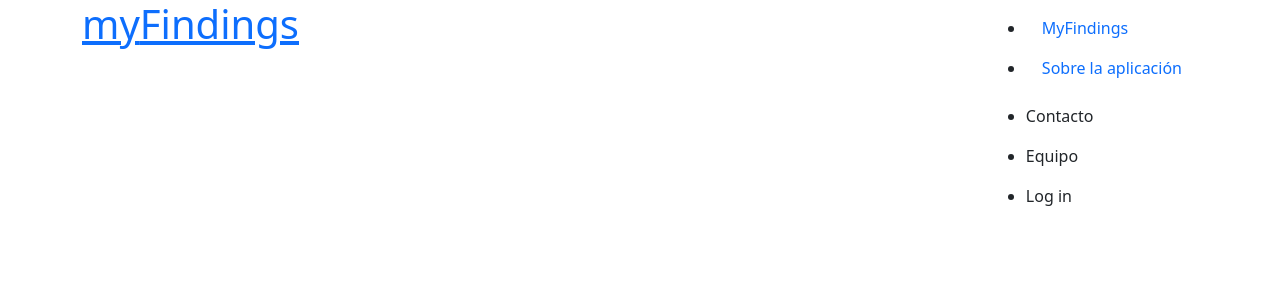
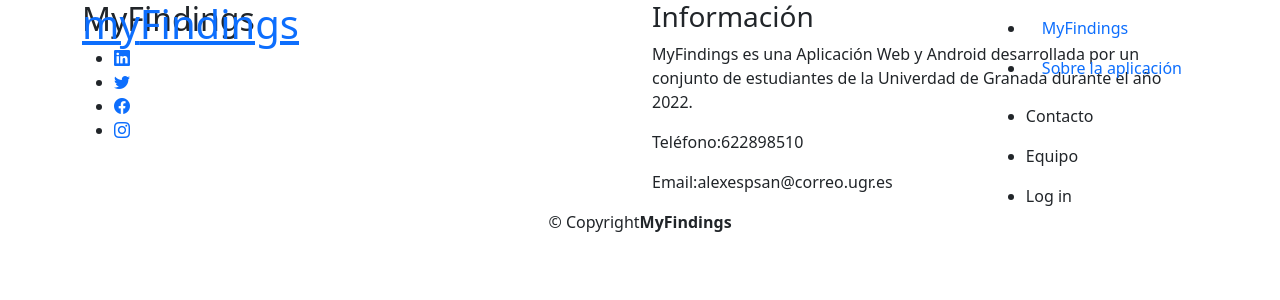
Before and after one commit to alexespana/TFG, a Django app: template code/app/templates/base.html in a window 1280 px wide. Shown: the top 300 px of the page. Run offline with Django 4.2, Linux system fonts and the light colour scheme; the template is opened without the code that fills it, so the values that code supplies are empty.

Commit message:
Footer structure #9, close #9

```diff
--- a/code/app/templates/base.html
+++ b/code/app/templates/base.html
@@ -47,8 +47,57 @@
     </main>
 
     <!-- Footer -->
-    <footer>
+    <footer id="footer">
+        <div class="footer-area">
+            <div class="container">
+                <div class="row">
+                    <!-- Social Networks -->
+                    <div class="col-md-6">
+                        <div class="footer-content">
+                            <div class="footer-head">
+                                <div class="footer-logo">
+                                    <h2><span>My</span>Findings</h2>
+                                </div>
+                                <div class="footer-icons">
+                                    <ul>
+                                        <li><a href="https://www.linkedin.com/in/joaqu%C3%ADn-alejandro-espa%C3%B1a-s%C3%A1nchez-b968b3231/"><em class="bi bi-linkedin"></em></a></li>
+                                        <li><a href="https://twitter.com/alexespsan"><em class="bi bi-twitter"></em></a></li>
+                                        <li><a href="https://www.facebook.com/alejandro.espanasanchez"><em class="bi bi-facebook"></em></a></li>
+                                        <li><a href="https://www.instagram.com/alexespana_/"><em class="bi bi-instagram"></em></a></li>
+                                    </ul>
+                                </div>
+                            </div>
+                        </div>
+                    </div>
 
+                    <!-- Contact information -->
+                    <div class="col-md-6">
+                        <div class="footer-content">
+                            <div class="footer-head">
+                                <h3>Información</h3>
+                                <p>MyFindings es una Aplicación Web y Android desarrollada por un conjunto
+                                    de estudiantes de la Univerdad de Granada durante el año 2022.</p>
+                                <div class="footer-contacts">
+                                    <p><span>Teléfono:</span>622898510</p>
+                                    <p><span>Email:</span>alexespsan@correo.ugr.es</p>
+                                </div>
+                            </div>
+                        </div>
+                    </div>
+                </div>
+            </div>
+        </div>
+        <div class="footer-area-bottom">
+            <div class="container">
+                <div class="row">
+                    <div class="col-md-12 col-sm-12 col-xs-12">
+                        <div class="copyright text-center">
+                            <p>&copy; Copyright<strong>MyFindings</strong></p>
+                        </div>
+                    </div>
+                </div>
+            </div>
+        </div>
     </footer> <!-- End footer -->
 
     <!-- Scripts JS -->
```
